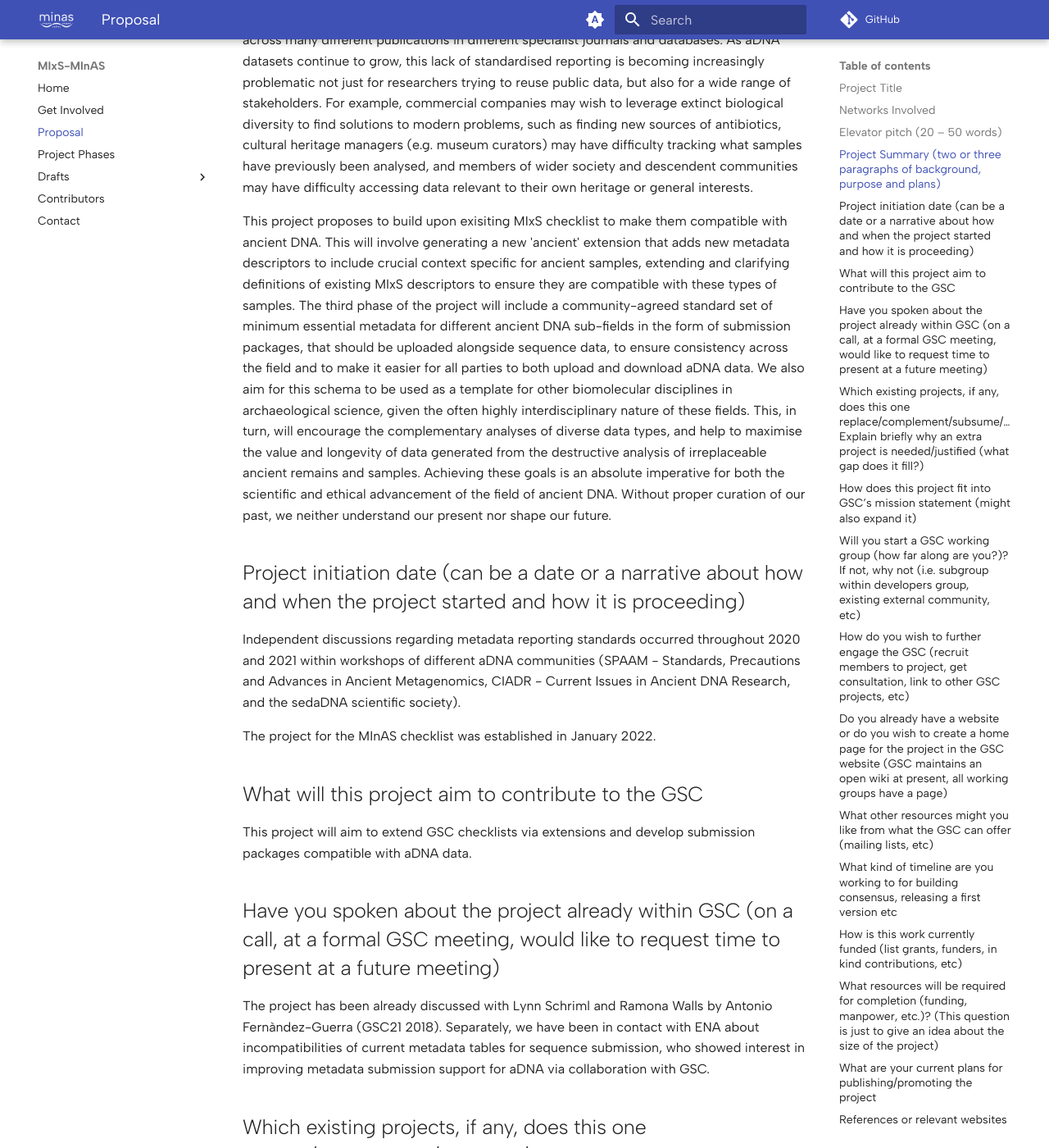
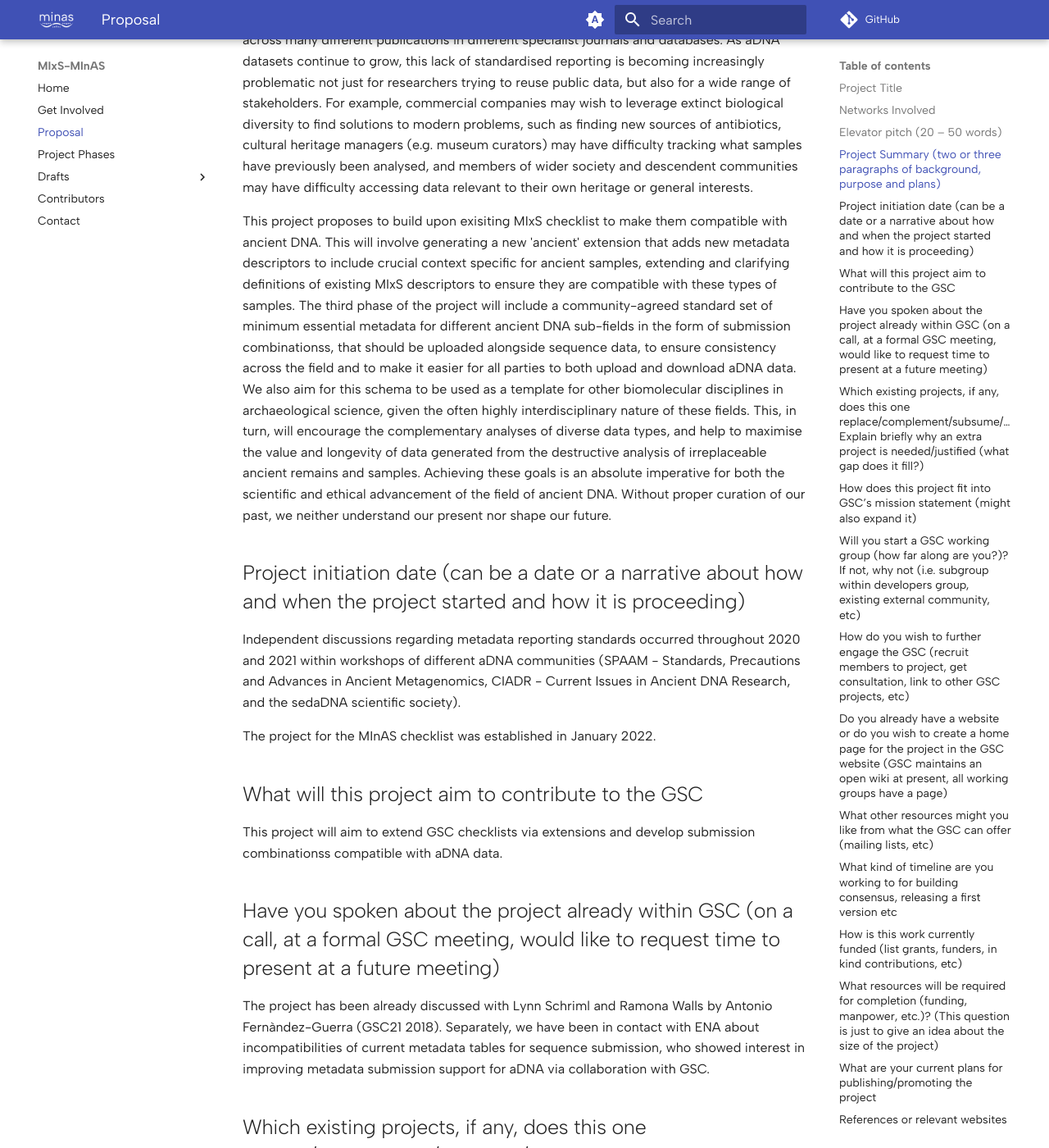
Before and after one commit to MIxS-MInAS/MIxS-MInAS.github.io, an MkDocs documentation site: the page built from docs/proposal.md, in a window 1280 px wide and 1400 px high, scrolled down 1342 px. Shown: the whole window at 82% size. Built offline with MkDocs 1.6.1 and Material for MkDocs 9.7.7, drawn with Linux system fonts in a browser that asks for light colours; comment, search, counter and statistics services are not loaded; some of the changed text lies outside the part shown.

Commit message:
Add new versions of combinations

```diff
--- a/docs/proposal.md
+++ b/docs/proposal.md
@@ -20,7 +20,7 @@ The past, including human history, invokes a great level of fascination for soci
 
 The discipline of palaeogenomics has been recognized for its success in implementing open data practices (Anagnostou et al. 2015), which allow data and analytical reuse and reproduction. However, while DNA sequencing data are, in the majority of cases, made available on gold-standard public archives, these data are often not easily retrievable. This is mainly due to the inconsistencies in how these data, and more importantly, their metadata, are reported and archived. Furthermore, ancient samples can often have limited contextual information, as the original environment or background metadata have been long-lost. In addition, those that do exist are often reported in a fragmentary manner, and distributed across many different publications in different specialist journals and databases. As aDNA datasets continue to grow, this lack of standardised reporting is becoming increasingly problematic not just for researchers trying to reuse public data, but also for a wide range of stakeholders. For example, commercial companies may wish to leverage extinct biological diversity to find solutions to modern problems, such as finding new sources of antibiotics, cultural heritage managers (e.g. museum curators) may have difficulty tracking what samples have previously been analysed, and members of wider society and descendent communities may have difficulty accessing data relevant to their own heritage or general interests.
 
-This project proposes to build upon exisiting MIxS checklist to make them compatible with ancient DNA. This will involve generating a new 'ancient' extension that adds new metadata descriptors to include crucial context specific for ancient samples, extending and clarifying definitions of existing MIxS descriptors to ensure they are compatible with these types of samples. The third phase of the project will include a community-agreed standard set of minimum essential metadata for different ancient DNA sub-fields in the form of submission packages, that should be uploaded alongside sequence data, to ensure consistency across the field and to make it easier for all parties to both upload and download aDNA data. We also aim for this schema to be used as a template for other biomolecular disciplines in archaeological science, given the often highly interdisciplinary nature of these fields. This, in turn, will encourage the complementary analyses of diverse data types, and help to maximise the value and longevity of data generated from the destructive analysis of irreplaceable ancient remains and samples. Achieving these goals is an absolute imperative for both the scientific and ethical advancement of the field of ancient DNA. Without proper curation of our past, we neither understand our present nor shape our future.
+This project proposes to build upon exisiting MIxS checklist to make them compatible with ancient DNA. This will involve generating a new 'ancient' extension that adds new metadata descriptors to include crucial context specific for ancient samples, extending and clarifying definitions of existing MIxS descriptors to ensure they are compatible with these types of samples. The third phase of the project will include a community-agreed standard set of minimum essential metadata for different ancient DNA sub-fields in the form of submission combinationss, that should be uploaded alongside sequence data, to ensure consistency across the field and to make it easier for all parties to both upload and download aDNA data. We also aim for this schema to be used as a template for other biomolecular disciplines in archaeological science, given the often highly interdisciplinary nature of these fields. This, in turn, will encourage the complementary analyses of diverse data types, and help to maximise the value and longevity of data generated from the destructive analysis of irreplaceable ancient remains and samples. Achieving these goals is an absolute imperative for both the scientific and ethical advancement of the field of ancient DNA. Without proper curation of our past, we neither understand our present nor shape our future.
 
 ## Project initiation date (can be a date or a narrative about how and when the project started and how it is proceeding)
 
@@ -30,7 +30,7 @@ The project for the MInAS checklist was established in January 2022.
 
 ## What will this project aim to contribute to the GSC
 
-This project will aim to extend GSC checklists via extensions and develop submission packages compatible with aDNA data.
+This project will aim to extend GSC checklists via extensions and develop submission combinationss compatible with aDNA data.
 
 ## Have you spoken about the project already within GSC (on a call, at a formal GSC meeting, would like to request time to present at a future meeting)
 
@@ -40,19 +40,19 @@ The project has been already discussed with Lynn Schriml and Ramona Walls by Ant
 
 While ancient DNA researchers are generally good at uploading sequence data, associated metadata completeness is often very poor. This has resulted in emerging sub-discipline specific projects that act to somewhat ‘retroactively’ collect and standardise such metadata (see AADR, Poseidon Framework for ancient human data, Cyberinfrastructure for Ancient Sedimentary DNA Working Group for ancient sediment DNA, and AncientMetagenomeDir (Fellows Yates et al. 2021) for ancient metagenomics, in the references below).
 
-This project aims to improve metadata reporting at ‘the source’ (i.e., at data upload to ENA/SRA databases) to make maintenance of the above databases easier. However, in addition, this project aims to be primarily developed in a ‘sub-discipline’ agnostic manner. By identifying common-descriptors that can apply across multiple aDNA research sub-disciplines, this will help to replace or reduce the necessity for the partly redundant efforts in such specialist databases as described above, as this information would be stored with data on upload. Data querying and retrieval can then occur in the sequencing databases themselves. Furthermore, by initially focusing on descriptors that already apply across multiple disciplines, this will also increase the likelihood of the extension and proposed submission packages being applicable to new sub-disciplines of ancient DNA in the future as they emerge. Once these common descriptors are defined, we will develop more sub-discipline specific extensions to account for sub-discipline specific required information.
+This project aims to improve metadata reporting at ‘the source’ (i.e., at data upload to ENA/SRA databases) to make maintenance of the above databases easier. However, in addition, this project aims to be primarily developed in a ‘sub-discipline’ agnostic manner. By identifying common-descriptors that can apply across multiple aDNA research sub-disciplines, this will help to replace or reduce the necessity for the partly redundant efforts in such specialist databases as described above, as this information would be stored with data on upload. Data querying and retrieval can then occur in the sequencing databases themselves. Furthermore, by initially focusing on descriptors that already apply across multiple disciplines, this will also increase the likelihood of the extension and proposed submission combinationss being applicable to new sub-disciplines of ancient DNA in the future as they emerge. Once these common descriptors are defined, we will develop more sub-discipline specific extensions to account for sub-discipline specific required information.
 
 ## How does this project fit into GSC’s mission statement (might also expand it)
 
 While aDNA disciplines have been recognised for high-levels of public data sharing (Anagnostou et al. 2015), associated metadata is often limited and therefore limits the level of ‘Findability’ (of FAIR principles, (Wilkinson et al. 2016)) or ‘discoverability’ of such genomic data.
 
-This project aims to use community-based input to extend existing GSC checklists via an extension to make them compatible with ancient DNA data. This in combination with community-agreed submission packages will facilitate ancient DNA researchers to upload rich metadata about samples and their associated sequencing data more routinely and consistently.
+This project aims to use community-based input to extend existing GSC checklists via an extension to make them compatible with ancient DNA data. This in combination with community-agreed submission combinationss will facilitate ancient DNA researchers to upload rich metadata about samples and their associated sequencing data more routinely and consistently.
 
 ## Will you start a GSC working group (how far along are you?)? If not, why not (i.e. subgroup within developers group, existing external community, etc)
 
 We aim to first work in separate sub-working-groups within existing aDNA communities to define descriptors required for different sub-disciplines. This currently includes the SPAAM community for ancient metagenomics (primarily microbial genomics and microbiome metagenomics), CIADR for ancient human remains, and the sedaDNA society for ancient sedaDNA. After this, leaders of each sub-working-group will meet to find common descriptors among each working-group, which the wider aDNA community will review through open invitations via mailing lists, twitter announcements, and presentations at conferences.
 
-Once the first release of the MInAS extensions and submission packages are published, we expect to form an official GSC working group for continued maintenance.
+Once the first release of the MInAS extensions and submission combinationss are published, we expect to form an official GSC working group for continued maintenance.
 
 ## How do you wish to further engage the GSC (recruit members to project, get consultation, link to other GSC projects, etc)
 
--- a/mkdocs.yml
+++ b/mkdocs.yml
@@ -10,7 +10,7 @@ nav:
       - drafts/index.md
       - "Ancient Extension": drafts/ancient-extension.md
       - "MIxS Term Updates": drafts/existing-term-updates.md
-      - "MInAS Submission Packages": drafts/minas-submission-packages.md
+      - "MInAS submission combinationss": drafts/combinations.md
       - "Deprecated": drafts/draft.md
   - Contributors: contributors.md
   - Contact: contact.md
```
Also changed, not shown: docs/assets/checklists/versions/mixs_v6_minas_v0.0.2_submission_packages.csv (+17 -7 lines), docs/drafts/combinations.md (added, +19 -0 lines), docs/drafts/index.md (+1 -1 lines), docs/drafts/minas-submission-packages.md (deleted, +0 -18 lines), docs/phases.md (+3 -3 lines), 1 other file.
